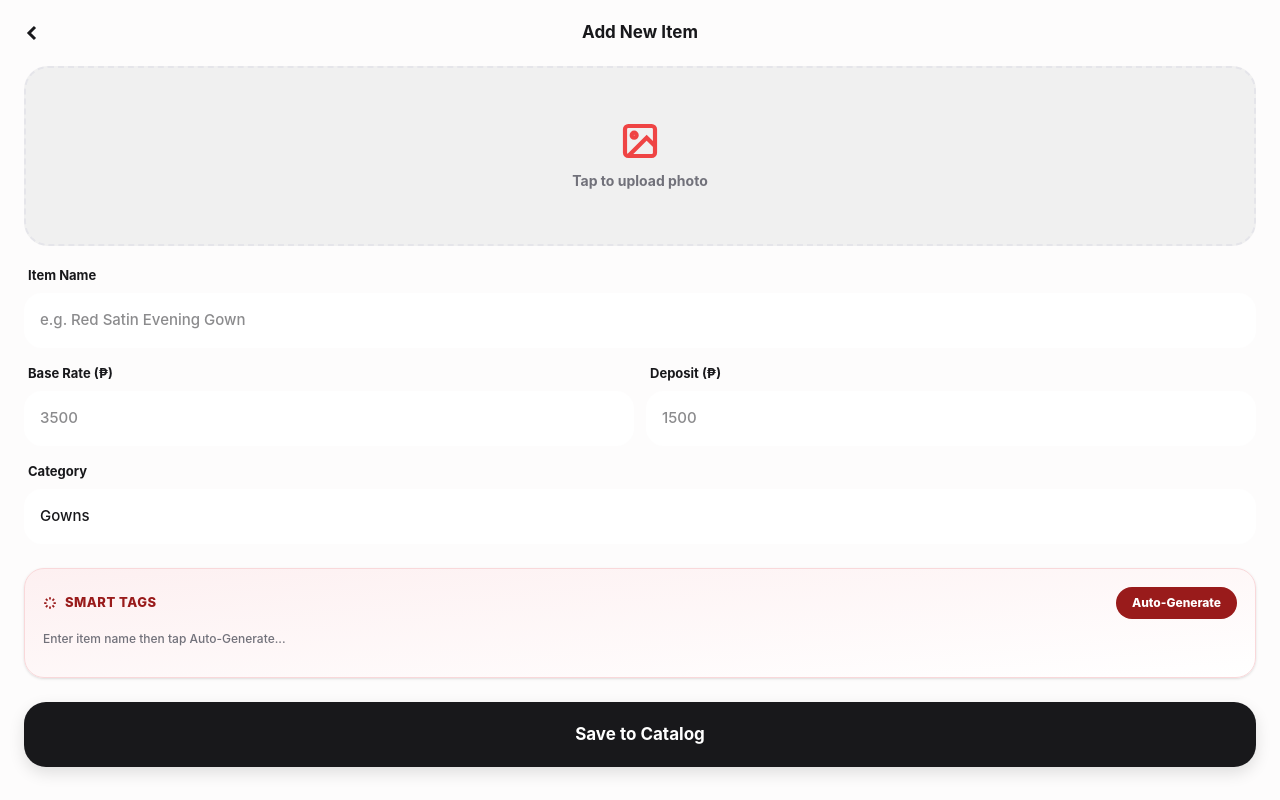
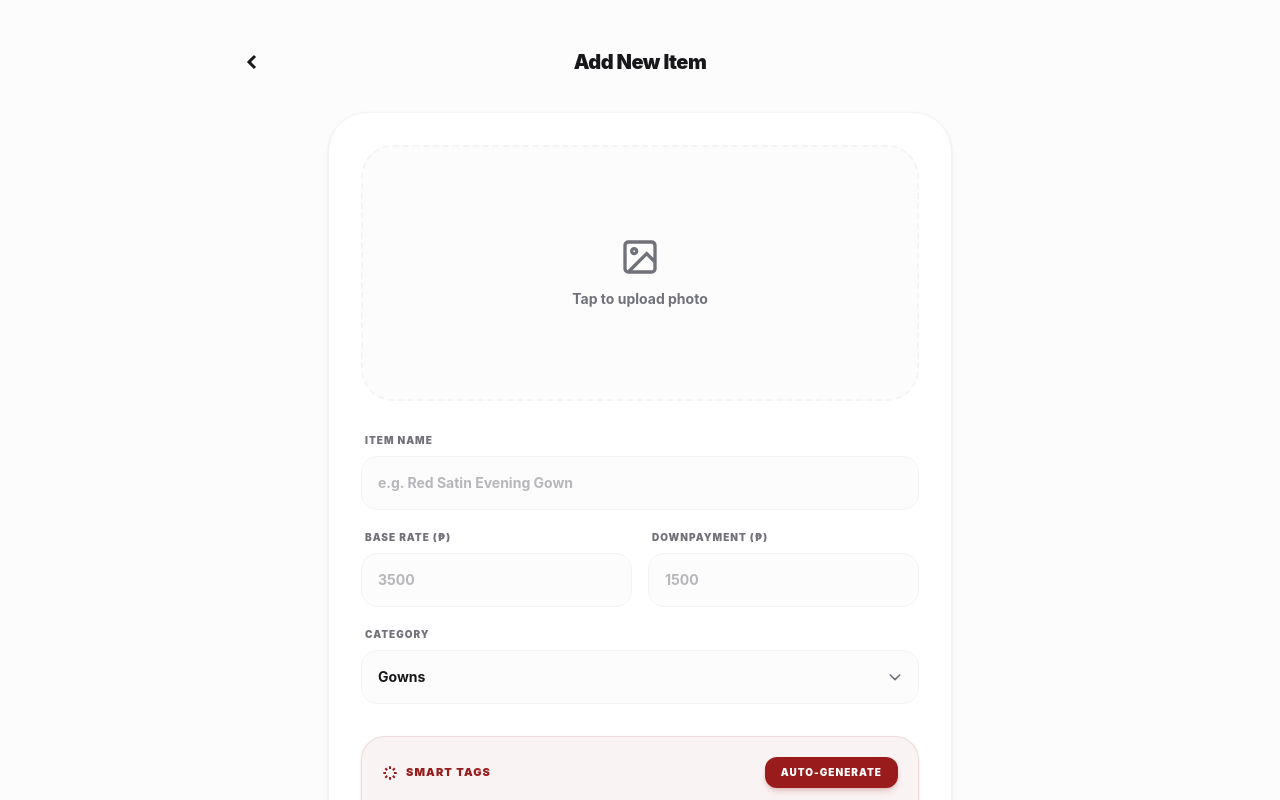
Before and after one commit to BagunasJohnrey/rentbookprototype, a React (Vite) app: page /admin-add-item in a window 1280 px wide. Built offline with nearby package versions, Linux system fonts and the light colour scheme.

Commit message:
fix the icon, fix the capture size, and remove the add item in dashboard

```diff
--- a/src/components/SideNav.jsx
+++ b/src/components/SideNav.jsx
@@ -47,7 +47,7 @@ export default function Sidenav({ role, setRole }) {
           <>
             <Link to="/admin-dashboard" className={`flex items-center px-6 py-3 transition-all duration-200 ${isActive('/admin-dashboard')}`}>
               <svg className="w-5 h-5 mr-3 flex-shrink-0" fill="none" stroke="currentColor" viewBox="0 0 24 24">
-                <path strokeLinecap="round" strokeLinejoin="round" strokeWidth={2} d="M9 19v-6a2 2 0 00-2-2H5a2 2 0 00-2 2v6a2 2 0 002 2h2a2 2 0 002-2zm0 0V9a2 2 0 012-2h2a2 2 0 012 2v10m-6 0a2 2 0 002 2h2a2 2 0 002-2m0 0V5a2 2 0 012-2h2a2 2 0 012 2v14a2 2 0 01-2 2h-2a2 2 0 01-2-2z" />
+                <path strokeLinecap="round" strokeLinejoin="round" strokeWidth={2} d="M4 6a2 2 0 012-2h2a2 2 0 012 2v2a2 2 0 01-2 2H6a2 2 0 01-2-2V6zM14 6a2 2 0 012-2h2a2 2 0 012 2v2a2 2 0 01-2 2h-2a2 2 0 01-2-2V6zM4 16a2 2 0 012-2h2a2 2 0 012 2v2a2 2 0 01-2 2H6a2 2 0 01-2-2v-2zM14 16a2 2 0 012-2h2a2 2 0 012 2v2a2 2 0 01-2 2h-2a2 2 0 01-2-2v-2z" />
               </svg>
               Dashboard
             </Link>
@@ -81,7 +81,7 @@ export default function Sidenav({ role, setRole }) {
           <>
             <Link to="/staff-dashboard" className={`flex items-center px-6 py-3 transition-all duration-200 ${isActive('/staff-dashboard')}`}>
               <svg className="w-5 h-5 mr-3 flex-shrink-0" fill="none" stroke="currentColor" viewBox="0 0 24 24">
-                <path strokeLinecap="round" strokeLinejoin="round" strokeWidth={2} d="M9 19v-6a2 2 0 00-2-2H5a2 2 0 00-2 2v6a2 2 0 002 2h2a2 2 0 002-2zm0 0V9a2 2 0 012-2h2a2 2 0 012 2v10m-6 0a2 2 0 002 2h2a2 2 0 002-2m0 0V5a2 2 0 012-2h2a2 2 0 012 2v14a2 2 0 01-2 2h-2a2 2 0 01-2-2z" />
+                <path strokeLinecap="round" strokeLinejoin="round" strokeWidth={2} d="M4 6a2 2 0 012-2h2a2 2 0 012 2v2a2 2 0 01-2 2H6a2 2 0 01-2-2V6zM14 6a2 2 0 012-2h2a2 2 0 012 2v2a2 2 0 01-2 2h-2a2 2 0 01-2-2V6zM4 16a2 2 0 012-2h2a2 2 0 012 2v2a2 2 0 01-2 2H6a2 2 0 01-2-2v-2zM14 16a2 2 0 012-2h2a2 2 0 012 2v2a2 2 0 01-2 2h-2a2 2 0 01-2-2v-2z" />
               </svg>
               Dashboard
             </Link>
--- a/src/pages/AdminAddItem.jsx
+++ b/src/pages/AdminAddItem.jsx
@@ -1,3 +1,4 @@
+// src/pages/AdminAddItem.jsx
 import { useState } from 'react';
 import { useNavigate } from 'react-router-dom';
 
@@ -8,7 +9,7 @@ export default function AdminAddItem() {
   const [formData, setFormData] = useState({
     name: '',
     baseRate: '',
-    deposit: '',
+    downpayment: '',
     category: 'gowns'
   });
 
@@ -16,7 +17,7 @@ export default function AdminAddItem() {
   const [tags, setTags] = useState([]);
   const [isAnalyzing, setIsAnalyzing] = useState(false);
 
-  // Simulated AI Auto-Tagging Engine (from your app.js logic)
+  // Simulated AI Auto-Tagging Engine
   const handleAutoTag = () => {
     if (!formData.name) {
       alert('Please enter an Item Name first so the AI can analyze it.');
@@ -44,6 +45,7 @@ export default function AdminAddItem() {
       if (desc.includes("barong")) generatedTags.push("#Barong", "#Filipiniana");
       if (desc.includes("terno")) generatedTags.push("#Terno", "#Filipiniana");
       if (desc.includes("lace")) generatedTags.push("#Vintage", "#Lace");
+      if (desc.includes("costume")) generatedTags.push("#Costume", "#Thematic");
 
       // Random fabric fallback if none specified
       if (generatedTags.length < 3) {
@@ -70,89 +72,97 @@ export default function AdminAddItem() {
   };
 
   return (
-    <div className="flex flex-col h-full bg-app-bg relative">
+    <div className="flex flex-col min-h-screen bg-app-bg relative" style={{ fontFamily: '-apple-system, BlinkMacSystemFont, "SF Pro Display", "SF Pro Text", sans-serif' }}>
 
       {/* Top Nav */}
-      <div className="p-5 flex justify-between items-center z-10">
-        <button onClick={() => navigate(-1)} className="text-text-main active:-translate-x-1 transition-transform">
+      <div className="p-5 md:px-12 md:pt-12 flex justify-between items-center z-10 w-full max-w-4xl mx-auto">
+        <button onClick={() => navigate(-1)} className="text-text-main hover:text-primary hover:-translate-x-1 transition-all">
           <svg viewBox="0 0 24 24" fill="none" stroke="currentColor" className="w-6 h-6 stroke-[3px]"><polyline points="15 18 9 12 15 6"></polyline></svg>
         </button>
-        <div className="text-[17px] font-bold text-text-main">Add New Item</div>
+        <div className="text-lg md:text-xl font-black text-text-main tracking-tight">Add New Item</div>
         <div className="w-6"></div>
       </div>
 
       {/* Content Area */}
-      <div className="grow overflow-y-auto px-6 pb-8 animate-slide-up">
+      <div className="grow overflow-y-auto px-6 pb-24 animate-slide-up w-full max-w-2xl mx-auto">
+
+        <div className="md:bg-app-card md:p-8 md:rounded-[40px] md:shadow-sm md:border md:border-border-soft md:mt-4">
 
           {/* Upload Area */}
           <div
             onClick={handleImageClick}
-          className="bg-[#f0f0f0] border-2 border-dashed border-[#e5e5ea] rounded-3xl h-45 flex flex-col justify-center items-center text-text-muted mb-5 cursor-pointer active:scale-95 transition-transform active:bg-[#e5e5ea]"
+            className="bg-app-bg border-2 border-dashed border-border-soft rounded-[32px] h-48 md:h-64 flex flex-col justify-center items-center text-text-muted mb-8 cursor-pointer hover:border-primary/50 hover:bg-primary/5 active:scale-[0.98] transition-all group"
           >
-          <svg viewBox="0 0 24 24" fill="none" stroke="var(--color-primary-light)" className="w-10 h-10 mb-2.5 stroke-[2.5px]">
+            <svg viewBox="0 0 24 24" fill="none" stroke="currentColor" className="w-10 h-10 mb-3 stroke-[2px] text-text-muted group-hover:text-primary transition-colors">
               <rect x="3" y="3" width="18" height="18" rx="2"></rect>
               <circle cx="8.5" cy="8.5" r="1.5"></circle>
               <polyline points="21 15 16 10 5 21"></polyline>
             </svg>
-          <span className="font-bold text-sm">Tap to upload photo</span>
+            <span className="font-bold text-sm group-hover:text-primary transition-colors">Tap to upload photo</span>
           </div>
 
           {/* Form Inputs */}
-        <div className="flex flex-col gap-4 mb-6">
-          <div>
-            <label className="text-[13px] font-bold text-text-main mb-2 block ml-1">Item Name</label>
+          <div className="flex flex-col gap-5 mb-8">
+            <div className="flex flex-col gap-2">
+              <label className="text-[10px] font-black text-text-muted uppercase tracking-widest ml-1">Item Name</label>
               <input
                 type="text"
                 value={formData.name}
                 onChange={(e) => setFormData({...formData, name: e.target.value})}
                 placeholder="e.g. Red Satin Evening Gown"
-              className="w-full p-4 rounded-[18px] bg-app-card text-[15px] font-medium text-text-main outline-none focus:shadow-[0_4px_12px_rgba(191,74,83,0.1)] transition-shadow"
+                className="w-full p-4 rounded-2xl bg-app-card md:bg-app-bg text-sm font-bold text-text-main border border-border-soft outline-none focus:ring-2 focus:ring-primary/20 transition-all placeholder:text-text-muted/50"
               />
             </div>
 
-          <div className="grid grid-cols-2 gap-3">
-            <div>
-              <label className="text-[13px] font-bold text-text-main mb-2 block ml-1">Base Rate (₱)</label>
+            <div className="grid grid-cols-2 gap-4">
+              <div className="flex flex-col gap-2">
+                <label className="text-[10px] font-black text-text-muted uppercase tracking-widest ml-1">Base Rate (₱)</label>
                 <input
                   type="number"
                   value={formData.baseRate}
                   onChange={(e) => setFormData({...formData, baseRate: e.target.value})}
                   placeholder="3500"
-                className="w-full p-4 rounded-[18px] bg-app-card text-[15px] font-medium text-text-main outline-none focus:shadow-[0_4px_12px_rgba(191,74,83,0.1)] transition-shadow"
+                  className="w-full p-4 rounded-2xl bg-app-card md:bg-app-bg text-sm font-bold text-text-main border border-border-soft outline-none focus:ring-2 focus:ring-primary/20 transition-all placeholder:text-text-muted/50"
                 />
               </div>
-            <div>
-              <label className="text-[13px] font-bold text-text-main mb-2 block ml-1">Deposit (₱)</label>
+              <div className="flex flex-col gap-2">
+                <label className="text-[10px] font-black text-text-muted uppercase tracking-widest ml-1">Downpayment (₱)</label>
                 <input
                   type="number"
-                value={formData.deposit}
-                onChange={(e) => setFormData({...formData, deposit: e.target.value})}
+                  value={formData.downpayment}
+                  onChange={(e) => setFormData({...formData, downpayment: e.target.value})}
                   placeholder="1500"
-                className="w-full p-4 rounded-[18px] bg-app-card text-[15px] font-medium text-text-main outline-none focus:shadow-[0_4px_12px_rgba(191,74,83,0.1)] transition-shadow"
+                  className="w-full p-4 rounded-2xl bg-app-card md:bg-app-bg text-sm font-bold text-text-main border border-border-soft outline-none focus:ring-2 focus:ring-primary/20 transition-all placeholder:text-text-muted/50"
                 />
               </div>
             </div>
 
-          <div>
-            <label className="text-[13px] font-bold text-text-main mb-2 block ml-1">Category</label>
+            <div className="flex flex-col gap-2">
+              <label className="text-[10px] font-black text-text-muted uppercase tracking-widest ml-1">Category</label>
+              <div className="relative">
                 <select
                   value={formData.category}
                   onChange={(e) => setFormData({...formData, category: e.target.value})}
-              className="w-full p-4 rounded-[18px] bg-app-card text-[15px] font-medium text-text-main outline-none focus:shadow-[0_4px_12px_rgba(191,74,83,0.1)] transition-shadow appearance-none"
+                  className="w-full p-4 rounded-2xl bg-app-card md:bg-app-bg text-sm font-bold text-text-main border border-border-soft outline-none focus:ring-2 focus:ring-primary/20 transition-all appearance-none"
                 >
                   <option value="gowns">Gowns</option>
                   <option value="suits">Suits</option>
                   <option value="barong">Barong</option>
+                  <option value="costumes">Costumes</option>
                   <option value="accessories">Accessories</option>
                 </select>
+                <div className="absolute inset-y-0 right-4 flex items-center pointer-events-none text-text-muted">
+                  <svg className="w-4 h-4" fill="none" viewBox="0 0 24 24" stroke="currentColor" strokeWidth={2.5}><path strokeLinecap="round" strokeLinejoin="round" d="M19 9l-7 7-7-7" /></svg>
+                </div>
+              </div>
             </div>
           </div>
 
           {/* AI Auto-Tagging Section */}
-        <div className="bg-linear-to-br from-[#fdf0f1] to-white border border-[#f9d8da] rounded-[20px] p-4.5 mb-6 shadow-sm">
-          <div className="flex justify-between items-center mb-3">
-            <div className="text-[13px] font-extrabold text-primary flex items-center gap-2 uppercase tracking-[0.5px]">
-              <svg viewBox="0 0 24 24" fill="none" stroke="currentColor" className="w-3.5 h-3.5 stroke-[3px]">
+          <div className="bg-primary/5 border border-primary/10 rounded-3xl p-5 mb-8 shadow-sm">
+            <div className="flex justify-between items-center mb-4">
+              <div className="text-[11px] font-black text-primary flex items-center gap-2 uppercase tracking-widest">
+                <svg viewBox="0 0 24 24" fill="none" stroke="currentColor" className="w-4 h-4 stroke-[3px]">
                   <path d="M12 2v4M12 18v4M4.93 4.93l2.83 2.83M16.24 16.24l2.83 2.83M2 12h4M18 12h4M4.93 19.07l2.83-2.83M16.24 7.76l2.83-2.83"></path>
                 </svg>
                 Smart Tags
@@ -160,18 +170,18 @@ export default function AdminAddItem() {
               <button
                 onClick={handleAutoTag}
                 disabled={isAnalyzing}
-              className={`text-white rounded-full px-4 py-2 text-xs font-extrabold transition-transform active:scale-95 ${isAnalyzing ? 'bg-[#ea8c93] cursor-not-allowed' : 'bg-primary'}`}
+                className={`text-white rounded-xl px-4 py-2 text-[10px] font-black uppercase tracking-widest transition-all shadow-md shadow-primary/20 ${isAnalyzing ? 'bg-primary/50 cursor-not-allowed' : 'bg-primary hover:bg-primary-dark active:scale-95'}`}
               >
                 {isAnalyzing ? 'Analyzing...' : 'Auto-Generate'}
               </button>
             </div>
 
-          <div className="flex flex-wrap gap-2 min-h-7">
+            <div className="flex flex-wrap gap-2 min-h-8 items-center">
               {isAnalyzing ? (
                 <span className="text-primary text-xs font-bold animate-pulse">AI analyzing item attributes...</span>
               ) : tags.length > 0 ? (
                 tags.map(tag => (
-                <span key={tag} className="bg-primary text-white text-xs font-bold px-3 py-1.5 rounded-full animate-[popIn_0.4s_cubic-bezier(0.175,0.885,0.32,1.275)]">
+                  <span key={tag} className="bg-primary text-white text-xs font-bold px-3 py-1.5 rounded-lg animate-in zoom-in duration-300">
                     {tag}
                   </span>
                 ))
@@ -184,12 +194,14 @@ export default function AdminAddItem() {
           {/* Save Button */}
           <button
             onClick={handleSave}
-          className="w-full bg-text-main text-white rounded-[22px] p-5 text-[17px] font-bold shadow-[0_6px_16px_rgba(0,0,0,0.12)] active:scale-95 active:bg-black transition-all"
+            className="w-full bg-primary hover:bg-primary-dark text-white rounded-2xl p-4 md:p-5 text-sm md:text-base font-black uppercase tracking-widest shadow-xl shadow-primary/20 active:scale-[0.98] transition-all"
           >
             Save to Catalog
           </button>
 
         </div>
+
+      </div>
     </div>
   );
 }
```
Also changed, not shown: src/pages/AdminDashboard.jsx (+0 -7 lines). Lines whose indentation alone changed are shown as unchanged.
